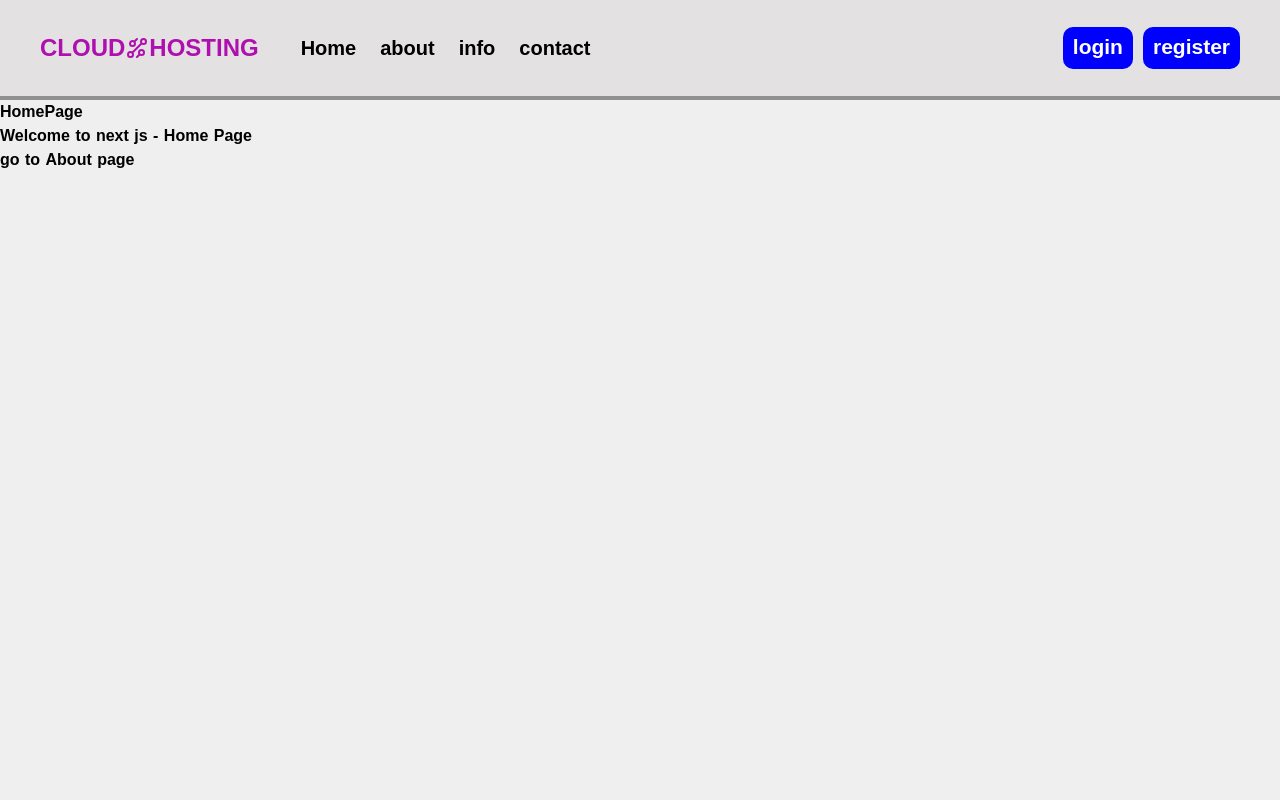
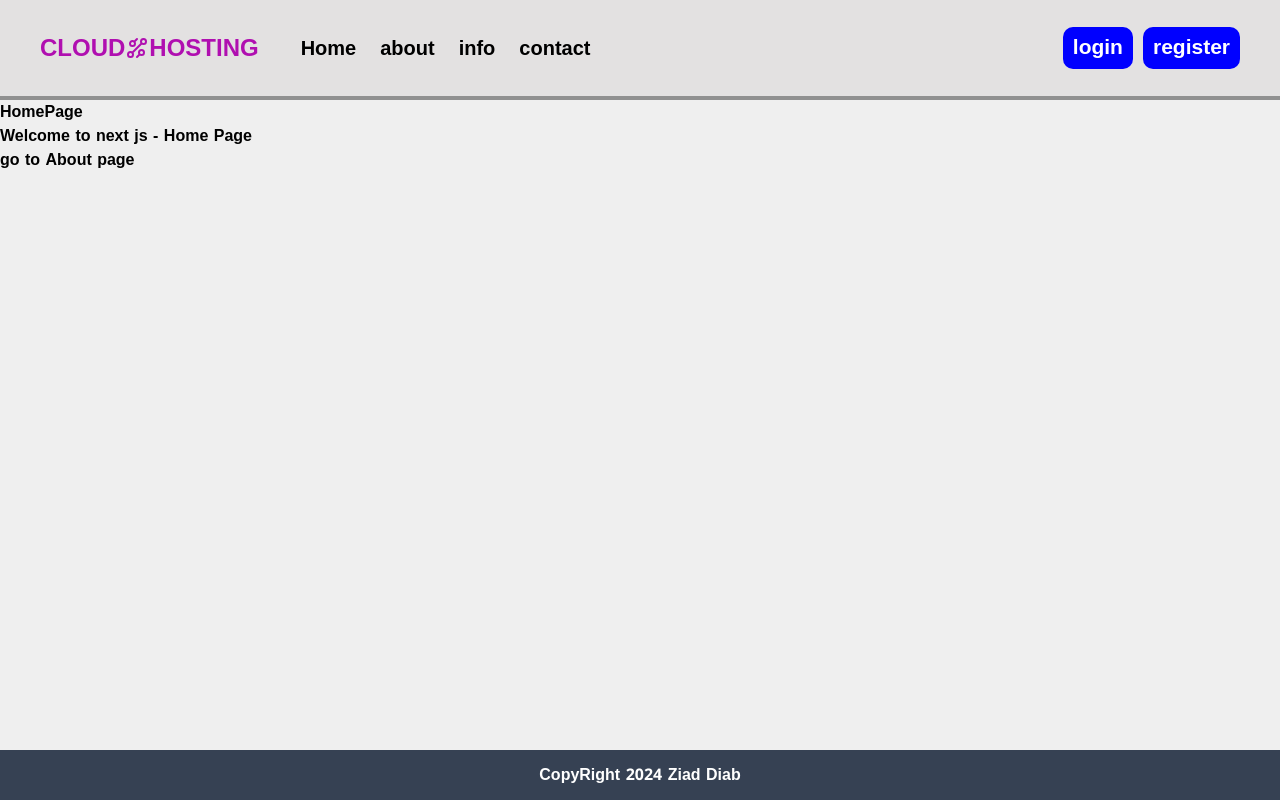
Before and after one commit to ZiadDiab22/Next_JS_Training, a Next.js app: page / in a window 1280 px wide. Built offline with nearby package versions, Linux system fonts and the light colour scheme.

Commit message:
not found page and footer

```diff
--- a/src/app/About/page.tsx
+++ b/src/app/About/page.tsx
@@ -1,6 +1,6 @@
 const AboutPage = () => {
   return (
-    <div>About page زياد</div>
+    <div className="fix-height">About page زياد</div>
   )
 }
 
--- a/src/app/globals.css
+++ b/src/app/globals.css
@@ -15,3 +15,7 @@ body {
   padding: 0;
   box-sizing: border-box;
 }
+
+.fix-height {
+  min-height: calc(100vh - 150px);
+}
--- a/src/app/info/page.tsx
+++ b/src/app/info/page.tsx
@@ -12,7 +12,7 @@ const info = async () => {
   const data: Post[] = await response.json(); //transform json file to javascript object
 
   return (
-    <section className='container m-auto px-5'>
+    <section className='fix-height container m-auto px-5'>
       <div className='flex items-center justify-center flex-wrap gap-9'>
         {data.map(item => (
           <div className="p-5 rounded-lg my-1 shadow-lg border-2 border-gray-400 hover:bg-slate-200 w-full md:w-2/5 lg:w-1/4" key={item.id}>
--- a/src/app/layout.tsx
+++ b/src/app/layout.tsx
@@ -2,6 +2,7 @@ import type { Metadata } from "next";
 import { Geist, Geist_Mono, Noto_Kufi_Arabic } from "next/font/google";
 import "./globals.css";
 import Header from "@/components/header/Header"
+import Footer from "@/components/Footer"
 // @ sign it's an alias to src directory
 
 const geistSans = Geist({
@@ -36,6 +37,7 @@ export default function RootLayout({
       >
         <Header />
         <main>{children}</main>
+        <Footer />
       </body>
     </html>
   );
--- /dev/null
+++ b/src/app/not-found.tsx
@@ -0,0 +1,14 @@
+import Link from 'next/link'
+
+const notFoundPage = () => {
+  return (
+    <section className='fix-height flex justify-center items-center flex-col'>
+      <h1 className='text-7xl text-gray-800 font-bold'>404</h1>
+      <p className='text-gray-500 text-3xl mt-2 mb-5'>page not found</p>
+      <Link className='text-xl underline text-blue-700' href="/">
+        return to Home Page</Link>
+    </section>
+  )
+}
+
+export default notFoundPage
--- a/src/app/page.tsx
+++ b/src/app/page.tsx
@@ -2,7 +2,7 @@ import Link from "next/link"
 
 const HomePage = () => {
   return (
-    <div>
+    <div className="fix-height">
       <h1>HomePage</h1>
       <p>Welcome to next js - Home Page</p>
       <div>
--- /dev/null
+++ b/src/components/Footer.tsx
@@ -0,0 +1,12 @@
+
+const Footer = () => {
+  return (
+    <div
+      style={{ height: '50px' }}
+      className="flex items-center justify-center text-white bg-gray-700">
+      CopyRight 2024 Ziad Diab
+    </div>
+  )
+}
+
+export default Footer
```
